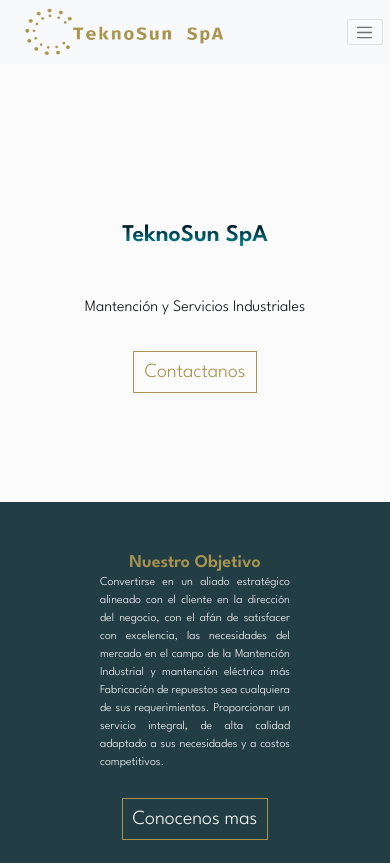
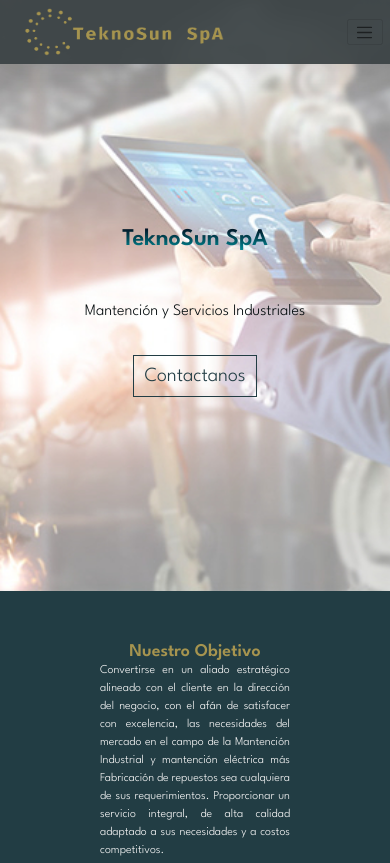
Before and after one commit to GabyDevX/Teknosun_Ramirez, a plain HTML site: page index.html in a window 390 px wide. Shown: the top 863 px of the page. Drawn offline with nearby package versions, Linux system fonts and the light colour scheme.

Commit message:
Some colors and styles changes and new background image for hero section

```diff
--- a/css/styles.css
+++ b/css/styles.css
@@ -20,7 +20,7 @@
   --secondaryColor: #040c0e;
   --fourthColor: #a6944f;
   --tertiaryColor: #223d44;
-  --tertiaryColor-opacity: rgba(34, 61, 68, 0.39);
+  --tertiaryColor-opacity: rgba(58, 66, 68, 0.932);
   --primaryColor-opacity: rgba(252, 251, 251, 0.582);
 }
 
@@ -87,8 +87,8 @@
 .button {
   box-sizing: border-box;
   text-decoration: none;
-  border: 1px solid var(--fourthColor);
-  color: var(--fourthColor);
+  border: 1px solid var(--tertiaryColor);
+  color: var(--tertiaryColor);
   padding: 0.5rem 1rem;
   font-size: 2em;
   margin: 1.6rem;
@@ -96,8 +96,8 @@
 }
 
 .button:hover {
-  box-shadow: 0 4px 15px var(--fourthColor);
-  color: var(--fourthColor);
+  box-shadow: 0 4px 15px var(--tertiaryColor);
+  color: var(--tertiaryColor);
 }
 
 .header {
@@ -107,8 +107,9 @@
   z-index: 2;
 }
 
-.nav {
-  background: var(--primaryColor-opacity);
+.navbar {
+  /* background-color: var(--secondaryColor) !important; */
+  background-color: var(--tertiaryColor-opacity) !important;
   backdrop-filter: blur(12px);
   -webkit-backdrop-filter: blur(12px);
   box-shadow: 0 4px 30px rgba(0, 0, 0, 0.089);
@@ -127,10 +128,10 @@
 
 .nav-link {
   font-weight: bold;
-  background: linear-gradient(0deg, #00a1ab, #020112);
+  /* background: linear-gradient(0deg, #00a1ab, #020112);
   -webkit-background-clip: text;
-  -webkit-text-fill-color: transparent;
-  color: var(--secondaryColor);
+  -webkit-text-fill-color: transparent; */
+  color: var(--fourthColor) !important;
   transition: transform 0.2s;
 }
 
@@ -238,7 +239,10 @@
   grid-area: hero;
   justify-content: center;
   align-items: center;
-  background: var(--primaryColor);
+  background-image: url(../images/BG_hero.jpg);
+  background-repeat: no-repeat;
+  background-position: center;
+  background-size: cover;
   min-height: 100vh;
 }
 
@@ -468,9 +472,12 @@
   body > .nosotros,
   body > .contactanos,
   body > .servicios,
-  body > .galeria,
-  .index .inicio {
+  body > .galeria {
     margin-top: 8rem;
+  }
+
+  .inicio {
+    height: 70vh;
   }
 
   h1 {
```
Also changed, not shown: images/BG_hero.jpg (added).
